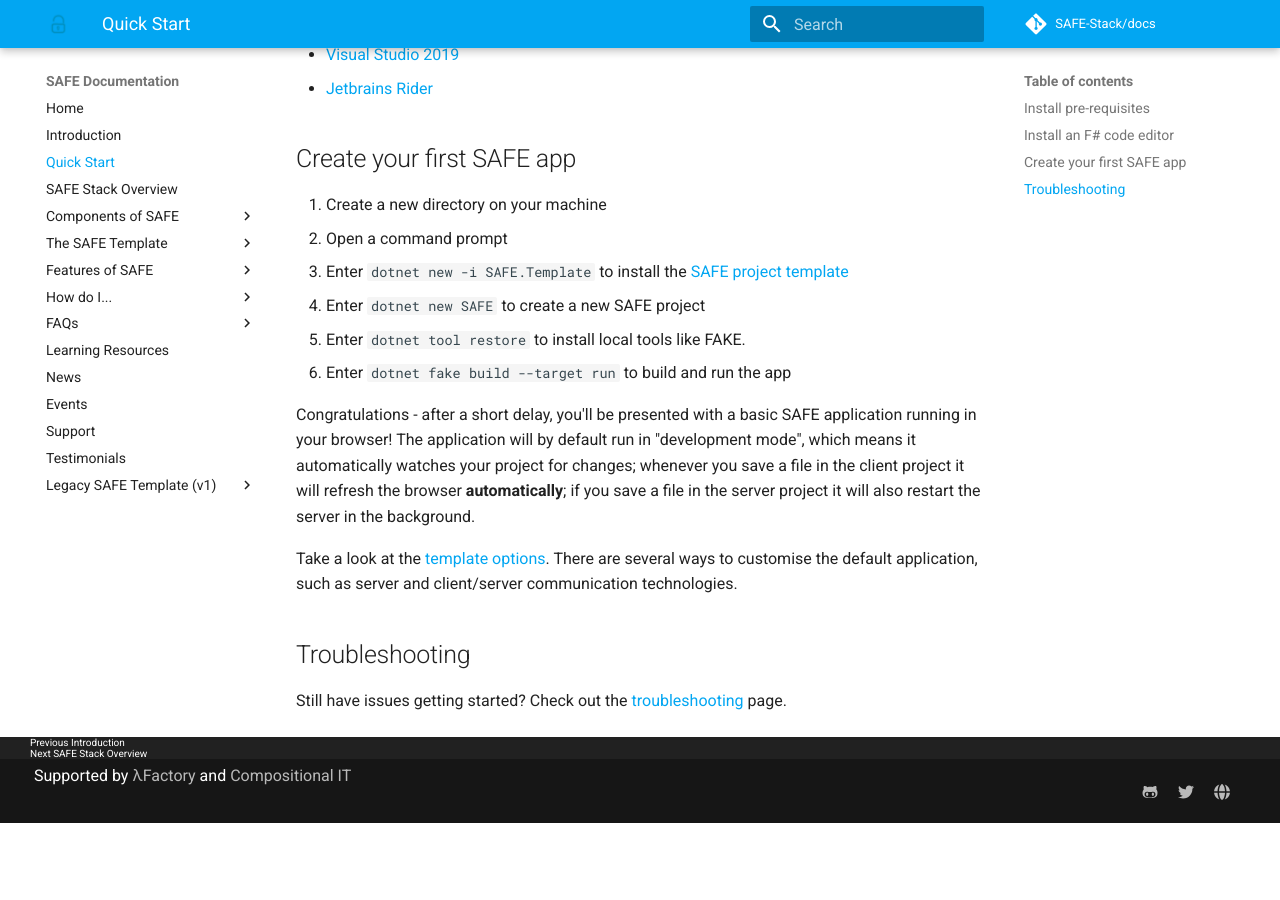
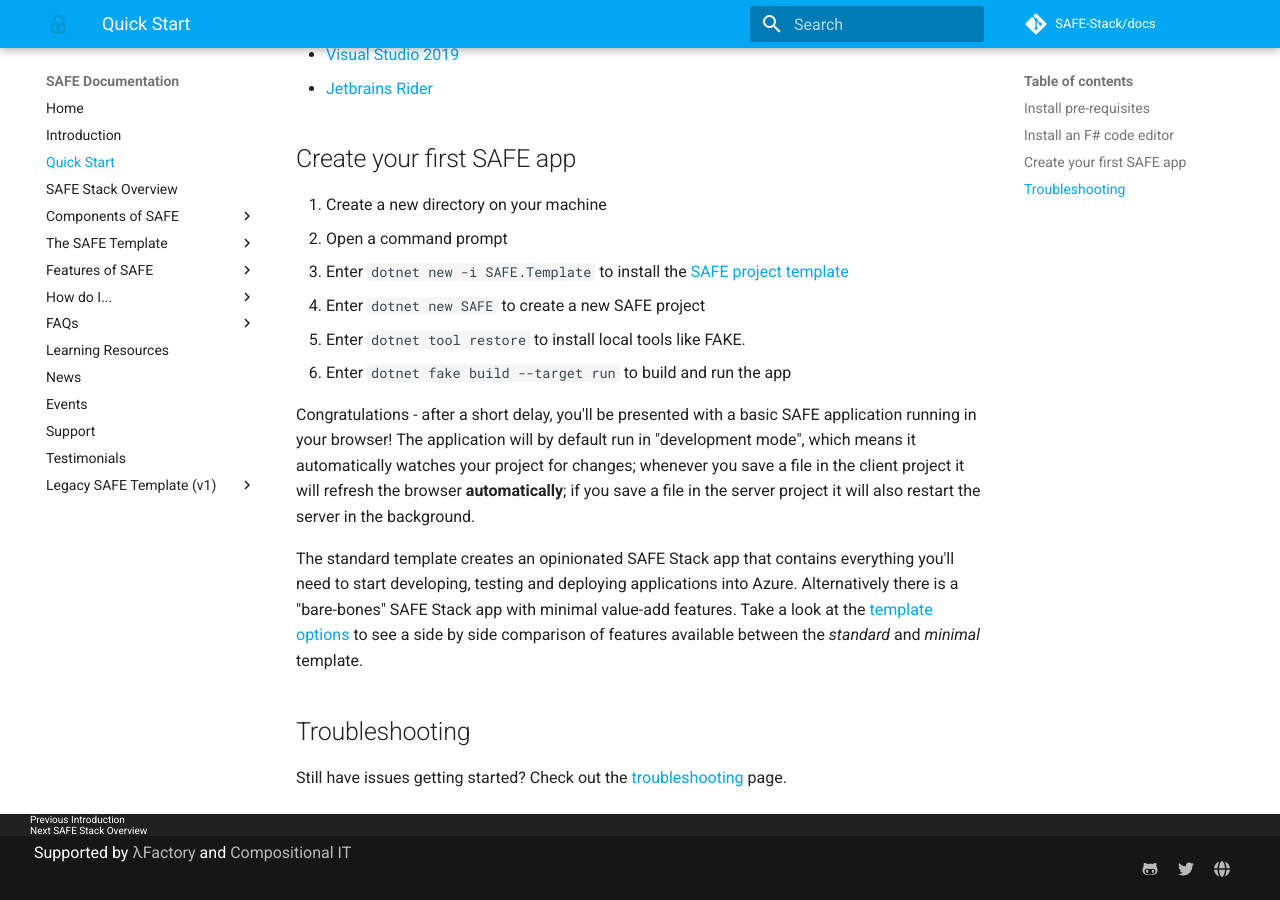
Before and after one commit to SAFE-Stack/docs, an MkDocs documentation site: the page built from docs/quickstart.md, in a window 1280 px wide and 900 px high, scrolled down 614 px. Built offline with MkDocs 1.6.1 and Material for MkDocs 9.7.7, drawn with Linux system fonts in a browser that asks for light colours; comment, search, counter and statistics services are not loaded; before the commit the page ends 1437 px from its top, so only the background shows below that.

Commit message:
Remove the reference to alternative client/server communications and hint at a the alternative

```diff
--- a/docs/quickstart.md
+++ b/docs/quickstart.md
@@ -28,7 +28,7 @@
 
 Congratulations - after a short delay, you'll be presented with a basic SAFE application running in your browser! The application will by default run in "development mode", which means it automatically watches your project for changes; whenever you save a file in the client project it will refresh the browser **automatically**; if you save a file in the server project it will also restart the server in the background.
 
-Take a look at the [template options](template-overview.md#template-options). There are several ways to customise the default application, such as server and client/server communication technologies.
+The standard template creates an opinionated SAFE Stack app that contains everything you'll need to start developing, testing and deploying applications into Azure. Alternatively there is a "bare-bones" SAFE Stack app with minimal value-add features. Take a look at the [template options](template-overview.md#template-options) to see a side by side comparison of features available between the *standard* and *minimal* template.
 
 ## Troubleshooting
 Still have issues getting started? Check out the [troubleshooting](faq-troubleshooting.md) page.
```
